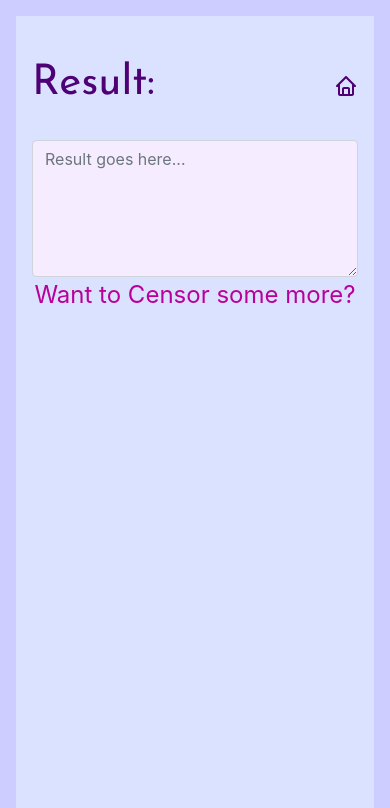
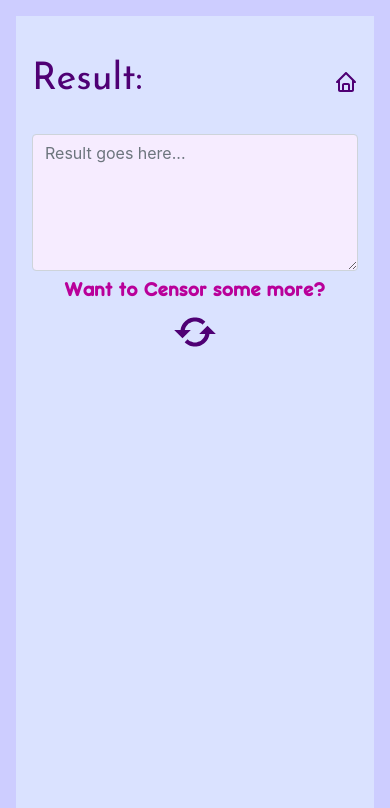
Before and after one commit to frrf/censorship_engine_web, a Flask app: template flask_app/templates/result.html in a window 390 px wide. Shown: the top 808 px of the page. Run offline with Flask 2, Linux system fonts and the light colour scheme; the template is opened without the code that fills it, so the values that code supplies are empty; some libraries are stand-ins or nearby versions.

Commit message:
added refresh svg to result html -> again html A link

```diff
--- a/flask_app/static/css/style.css
+++ b/flask_app/static/css/style.css
@@ -195,7 +195,7 @@ img {
     height: 30vh;
   }
   p{
-    font-size: 5vh;
+    font-size: 4.5vh;
     margin-bottom: 0px;
   }
   #output {
@@ -226,12 +226,18 @@ img {
   margin: 1em;
 }
 
+.button_refresh {
+  fill: rgb(79, 0, 116);
+
+}
+
 /*--- Return home (a link) ---*/
 .home {
   color: rgb(185, 0, 154);
   font-size: 10vw;
   text-align: center;
   justify-content:end;
+
 }
 
 .home:link {
--- a/flask_app/templates/result.html
+++ b/flask_app/templates/result.html
@@ -27,7 +27,11 @@
       </button></p>
     <textarea class="form-control output" name="output" id="output" placeholder="Result goes here..." spellcheck="false" cols="40" rows="5" readonly>{{processed_text}}</textarea>
     <!-- Censor Engine Output End-->
-    <a href="{{ url_for('again') }}" class="home">Want to Censor some more?</a>
+    <a href="{{ url_for('again') }}" class="home down">
+      Want to Censor some more?
+      <svg class="button_refresh" xmlns="http://www.w3.org/2000/svg" width="50" height="50" viewBox="0 0 24 24"><path d="M10 11H7.101c0-.003 0-.006.001-.009.065-.319.163-.634.291-.937.126-.297.281-.583.461-.85.178-.264.384-.513.61-.74C8.691 8.238 8.94 8.032 9.206 7.853c.266-.18.551-.334.848-.46.302-.128.617-.226.938-.291.658-.135 1.357-.135 2.018 0 .318.065.634.163.937.291.296.125.581.281.85.461.266.179.514.384.738.609l1.416-1.412c-.314-.316-.664-.604-1.036-.855-.373-.252-.773-.47-1.188-.646-.425-.18-.868-.317-1.315-.408-.923-.189-1.899-.189-2.819 0-.449.092-.892.229-1.316.409C8.858 5.727 8.458 5.944 8.086 6.196 7.716 6.445 7.368 6.733 7.05 7.05S6.445 7.716 6.197 8.085c-.252.373-.47.773-.646 1.19-.18.424-.317.867-.408 1.315C5.115 10.725 5.1 10.863 5.08 11H2l4 4L10 11zM14 13h2.899c-.001.003 0 .006-.001.008-.066.324-.164.639-.292.938-.123.293-.278.579-.459.848-.179.264-.385.514-.613.742-.225.225-.473.43-.739.61-.268.18-.553.335-.849.461-.303.128-.618.226-.938.291-.657.135-1.357.135-2.017 0-.319-.065-.634-.163-.937-.291-.297-.126-.583-.281-.85-.461-.264-.178-.513-.384-.74-.61L7.05 16.95c.317.317.666.605 1.035.854.373.252.773.47 1.19.646.424.18.867.317 1.315.408C11.051 18.952 11.525 19 12 19s.949-.048 1.408-.142c.449-.091.893-.229 1.317-.409.415-.176.815-.393 1.188-.645.372-.251.722-.54 1.035-.854.317-.317.605-.666.855-1.037.254-.377.472-.777.645-1.187.178-.42.315-.863.408-1.316.027-.135.043-.273.063-.41H22l-4-4L14 13z"/></svg>
+    </a>
+
   </section>
 
 </body>
```
Also changed, not shown: flask_app/static/images/down-arrow.svg, flask_app/static/images/refresh.svg (added).
